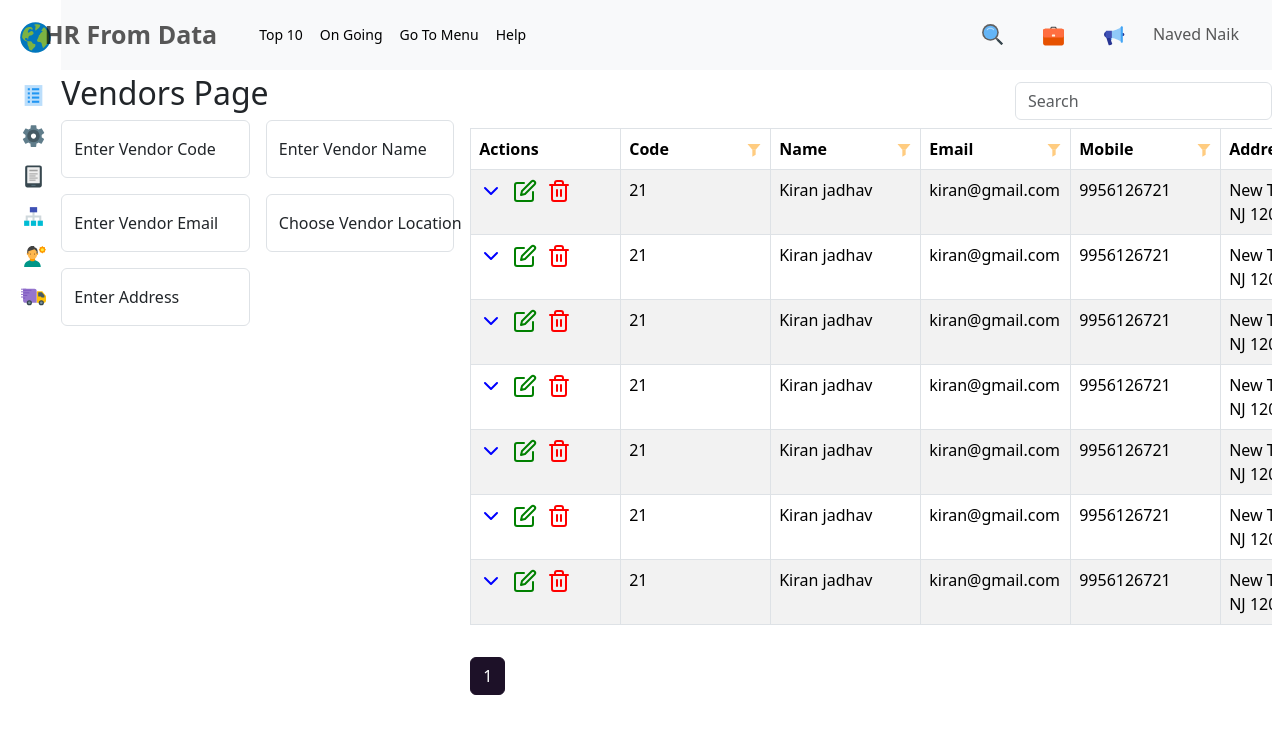
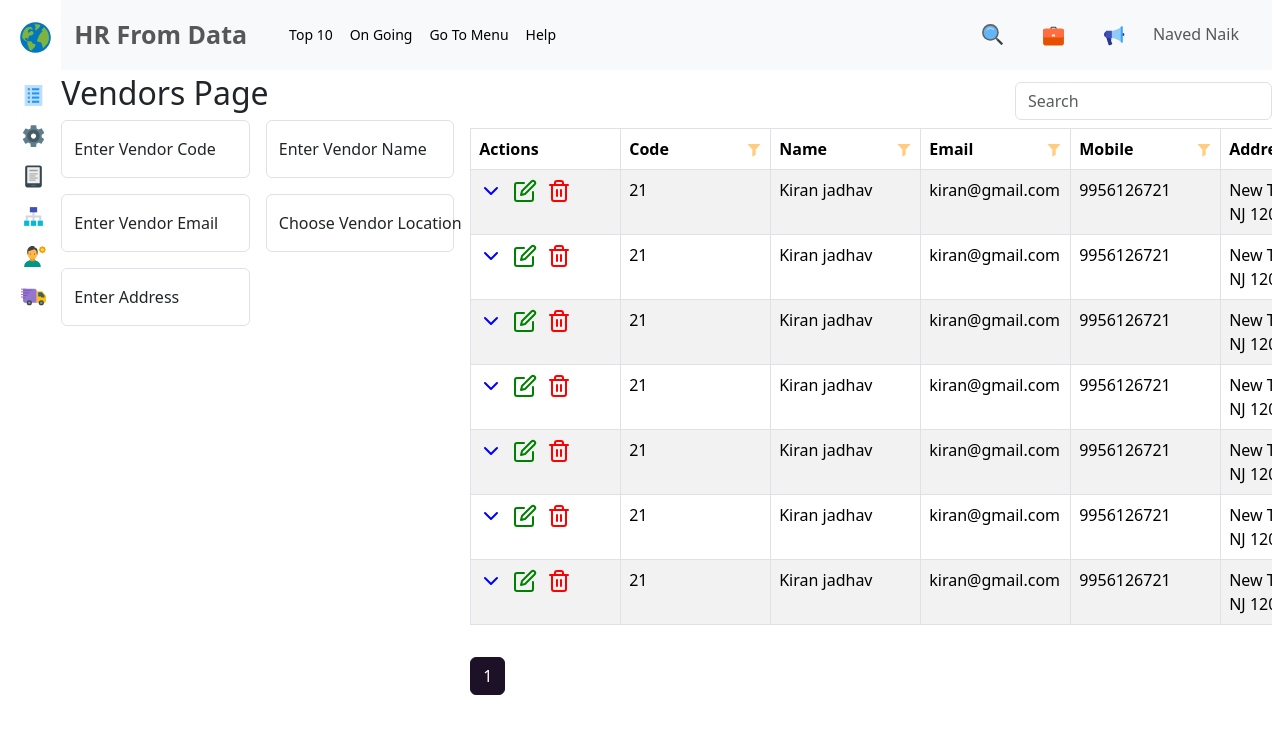
Before and after one commit to kiranjadhav45/auto-new-updated, a React (Create React App) app: page /vendors in a window 1280 px wide. Shown: the top 734 px of the page. Built offline with nearby package versions, Linux system fonts and the light colour scheme.

Commit message:
fixed margin in top navbar

```diff
--- a/src/components/common/TopNavbar.jsx
+++ b/src/components/common/TopNavbar.jsx
@@ -62,8 +62,8 @@ const TopNavBar = ({ selectedMenu, defaultMenu, setCurrentActiveMenu }) => {
               style={{
                 fontSize: 25,
                 fontWeight: "bold",
-                marginLeft: "-5%",
-                marginRight: 25,
+                marginLeft: "5px",
+                marginRight: "25px",
               }}
             >
               {/* {selectedMenu?.name ? selectedMenu?.name : defaultMenu.title} */}
```
